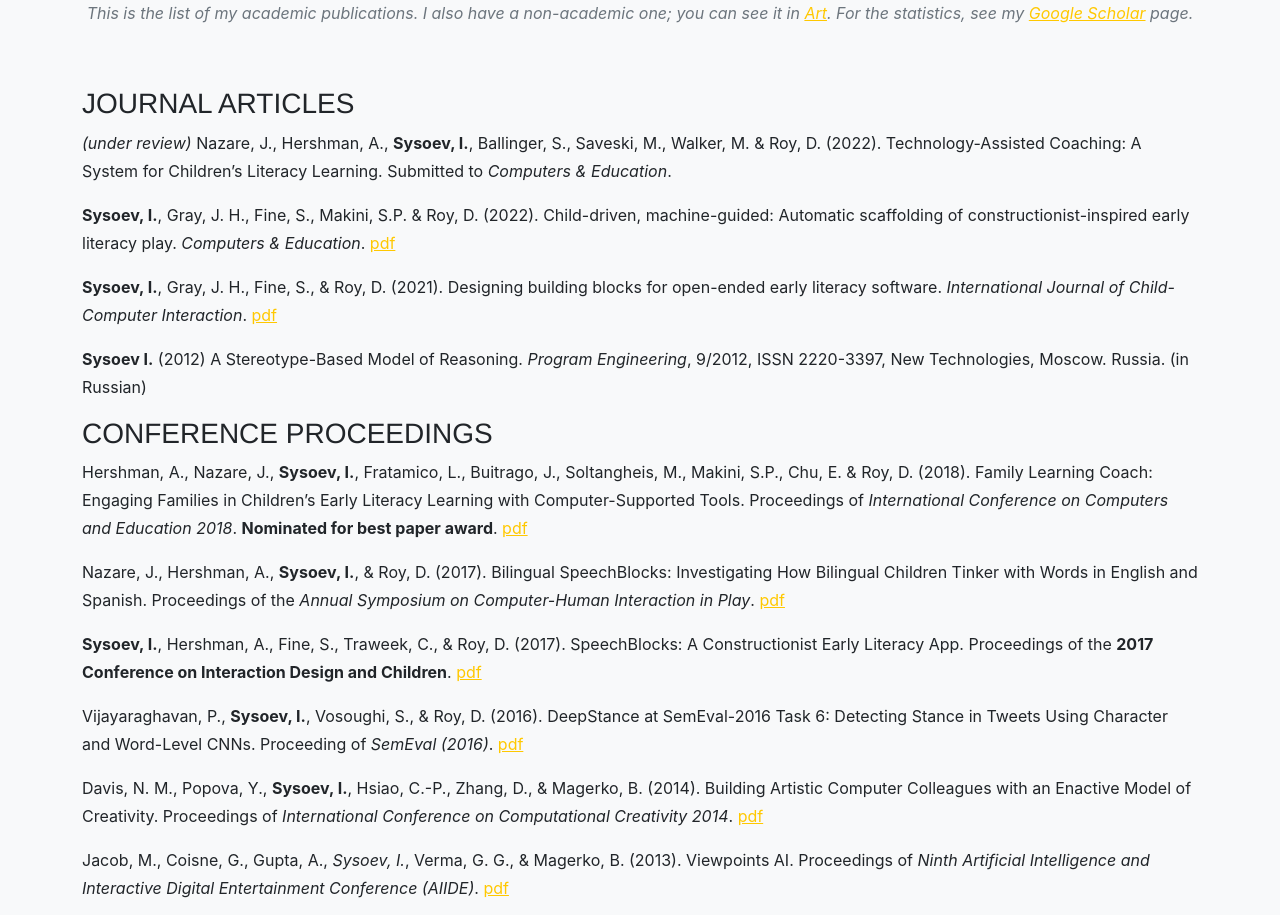
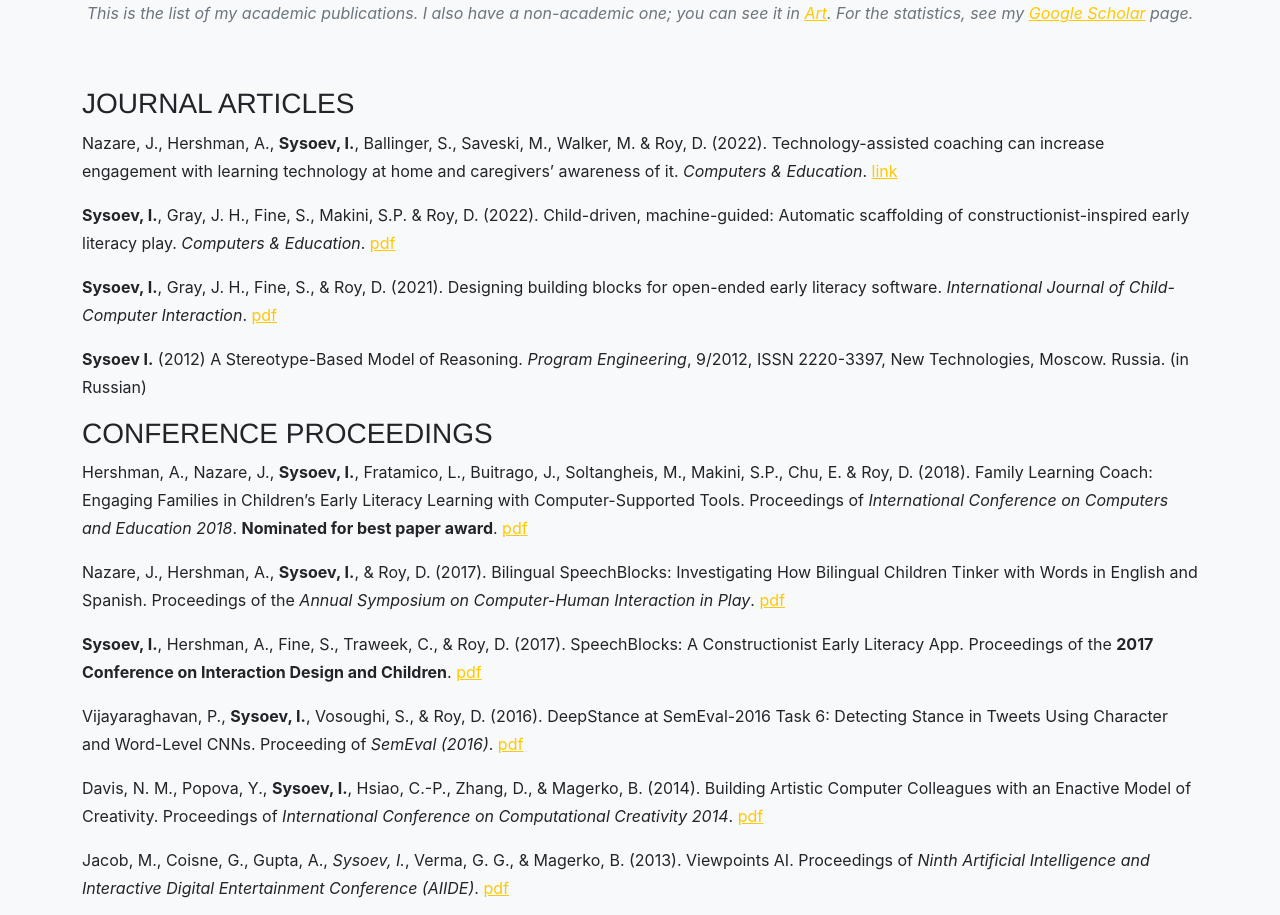
Before and after one commit to isysoev/isysoev.github.io, a plain HTML site: page index.html in a window 1280 px wide. Shown: the part 4707-5622 px from the top of the page. Drawn offline with nearby package versions, Linux system fonts and the light colour scheme.

Commit message:
Added a link to the new CompEdu paper

```diff
--- a/index.html
+++ b/index.html
@@ -245,7 +245,7 @@
                 <div class="text-left">
                     <h2 class="publication-heading text-uppercase">Journal Articles</h2>
                     <p>
-                        <i>(under review)</i> Nazare, J., Hershman, A., <b>Sysoev, I.</b>, Ballinger, S., Saveski, M., Walker, M. & Roy, D. (2022). Technology-Assisted Coaching: A System for Children’s Literacy Learning. Submitted to <i>Computers & Education</i>.
+                        Nazare, J., Hershman, A., <b>Sysoev, I.</b>, Ballinger, S., Saveski, M., Walker, M. & Roy, D. (2022). Technology-assisted coaching can increase engagement with learning technology at home and caregivers’ awareness of it. <i>Computers & Education</i>. <a href="https://www.sciencedirect.com/science/article/abs/pii/S0360131522001361">link</a>
                     </p>
                     <p>
                         <b>Sysoev, I.</b>, Gray, J. H., Fine, S., Makini, S.P. & Roy, D. (2022). Child-driven, machine-guided: Automatic scaffolding of constructionist-inspired early literacy play. <i>Computers & Education</i>. <a href="assets/publications/Sysoev-et-al-CompEdu-Child-Driven-Machine-Guided.pdf">pdf</a>
```
